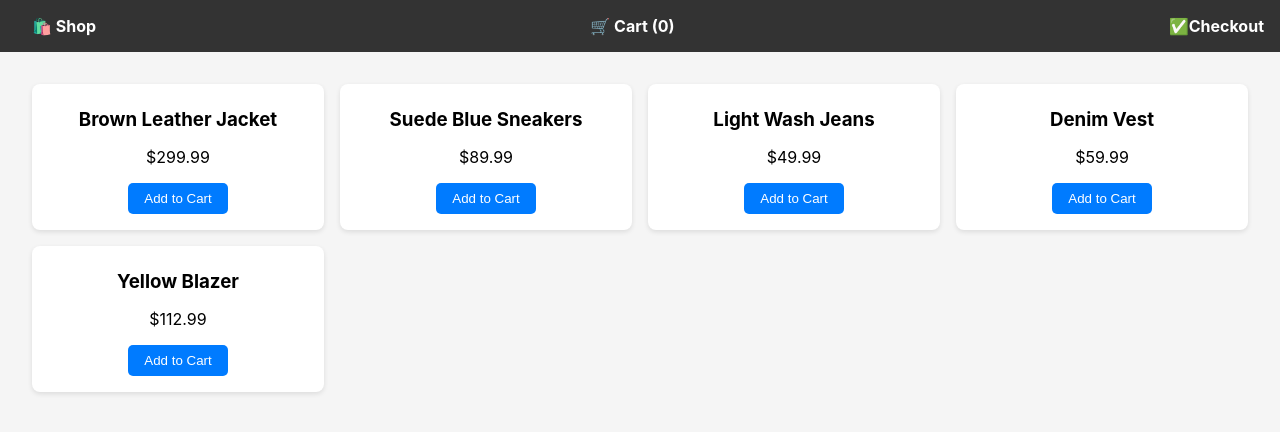
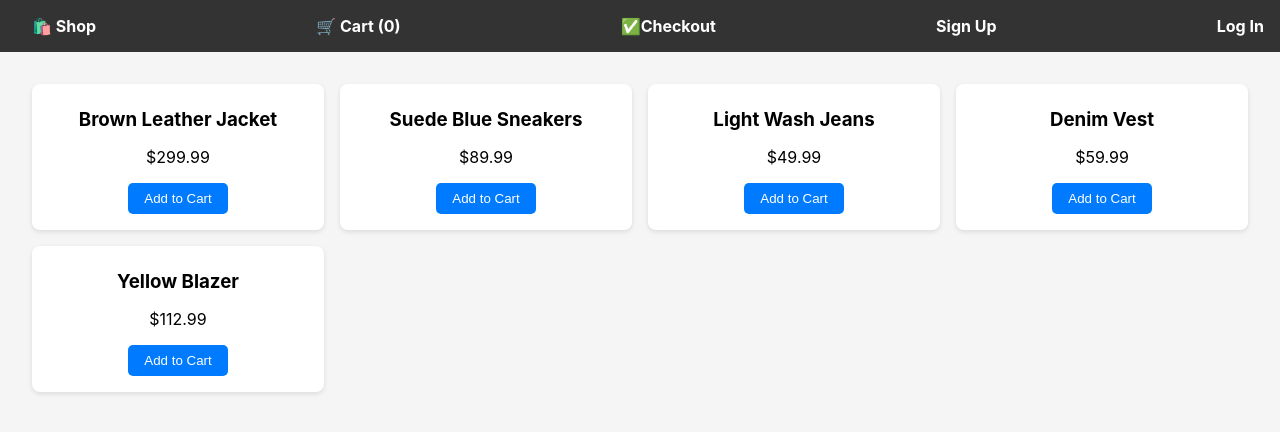
Before and after one commit to ant05man/shopping-cart-project, a React (Create React App) app in the folder frontend/: page / in a window 1280 px wide. Shown: the top 432 px of the page. Built offline with nearby package versions, Linux system fonts and the light colour scheme.

Commit message:
added links for signup and login in navbar

```diff
--- a/frontend/src/components/Navbar.js
+++ b/frontend/src/components/Navbar.js
@@ -4,10 +4,12 @@ import { Link } from 'react-router-dom';
 const Navbar = ({ cartItemCount }) => {
   return (
     <nav style={{ display: 'flex', justifyContent: 'space-between', padding: '1rem' }}>
-      <Link to="/">🛍️ Shop</Link>
-      <Link to="/cart">🛒 Cart ({cartItemCount})</Link>
+    <Link to="/">🛍️ Shop</Link>
+    <Link to="/cart">🛒 Cart ({cartItemCount})</Link>
     <Link to="/checkout">✅Checkout</Link>
-    </nav>
+    <Link to="/signup">Sign Up</Link>
+    <Link to="login">Log In</Link>
+</nav>
   );
 };
 
```
